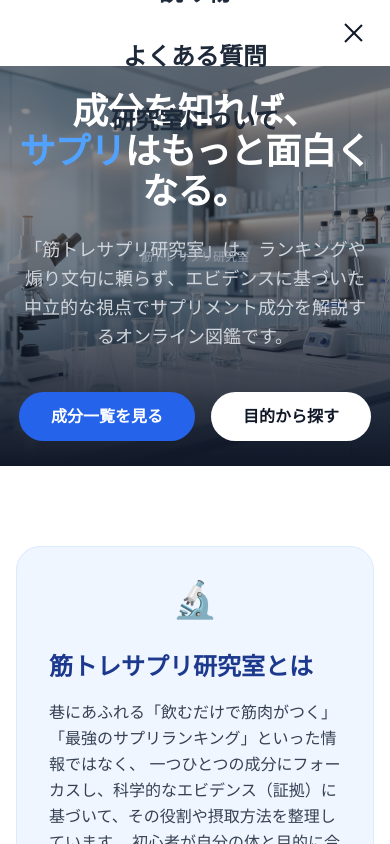
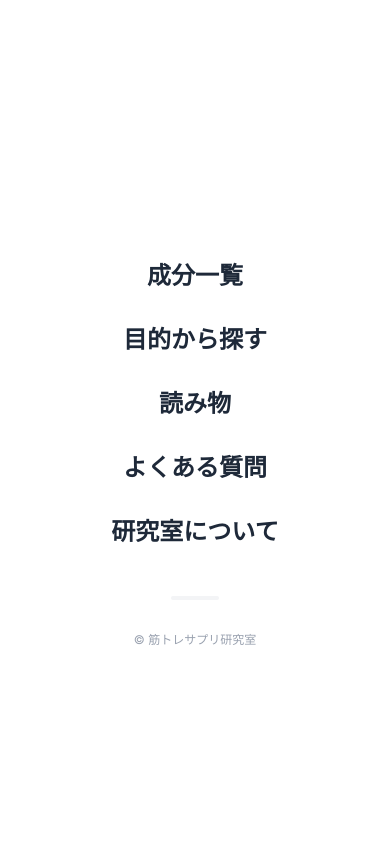
Before and after one commit to WAKAMUSYA/supplement-lab, a Next.js app: page / in a window 390 px wide. Both pictures are taken after a click on the button "メニューを開く". Shown: the top 844 px of the page. Built offline with nearby package versions, Linux system fonts and the light colour scheme.

Commit message:
変更内容

```diff
--- a/src/components/Navbar.tsx
+++ b/src/components/Navbar.tsx
@@ -31,21 +31,23 @@ export default function Navbar() {
   ];
 
   return (
-    <header className="sticky top-0 z-50 glass border-b border-gray-200">
+    <>
+      {/* Main Header */}
+      <header className="sticky top-0 z-[100] w-full bg-white/80 backdrop-blur-md border-b border-gray-100">
         <div className="container mx-auto px-4 h-16 flex items-center justify-between">
-        <Link href="/" className="text-xl font-bold flex items-center gap-2 relative z-50">
+          <Link href="/" className="text-xl font-bold flex items-center gap-2">
             <span className="text-primary text-2xl">🔬</span>
             <span className="gradient-text">筋トレサプリ研究室</span>
           </Link>
 
-        {/* Desktop Nav */}
-        <nav className="hidden md:flex items-center gap-8 text-sm font-medium">
+          {/* Desktop Navigation */}
+          <nav className="hidden md:flex items-center gap-8 text-sm font-medium text-gray-600">
             {navLinks.map((link) => (
               <Link
                 key={link.href}
                 href={link.href}
-              className={`transition-colors hover:text-primary ${
-                pathname === link.href ? "text-primary font-bold" : "text-gray-600"
+                className={`hover:text-primary transition-colors ${
+                  pathname === link.href ? "text-primary font-bold" : ""
                 }`}
               >
                 {link.label}
@@ -53,43 +55,47 @@ export default function Navbar() {
             ))}
           </nav>
 
-        {/* Mobile Menu Button */}
+          {/* Mobile Menu Toggle Button */}
           <button
-          className="md:hidden relative z-[60] p-2 text-gray-900 hover:text-primary focus:outline-none bg-white/50 rounded-lg backdrop-blur-sm"
             onClick={() => setIsOpen(!isOpen)}
-          aria-label="Toggle menu"
+            className="md:hidden p-2 text-gray-900 hover:text-primary focus:outline-none z-[110]"
+            aria-label={isOpen ? "メニューを閉じる" : "メニューを開く"}
           >
-          <div className="w-6 h-5 relative flex flex-col justify-between">
-            <span className={`w-full h-0.5 bg-current transition-all duration-300 origin-left ${isOpen ? "rotate-45 translate-x-1" : ""}`}></span>
-            <span className={`w-full h-0.5 bg-current transition-all duration-300 ${isOpen ? "opacity-0" : ""}`}></span>
-            <span className={`w-full h-0.5 bg-current transition-all duration-300 origin-left ${isOpen ? "-rotate-45 translate-x-1" : ""}`}></span>
+            {isOpen ? (
+              <svg className="w-7 h-7" fill="none" stroke="currentColor" viewBox="0 0 24 24">
+                <path strokeLinecap="round" strokeLinejoin="round" strokeWidth={2} d="M6 18L18 6M6 6l12 12" />
+              </svg>
+            ) : (
+              <svg className="w-7 h-7" fill="none" stroke="currentColor" viewBox="0 0 24 24">
+                <path strokeLinecap="round" strokeLinejoin="round" strokeWidth={2} d="M4 6h16M4 12h16M4 18h16" />
+              </svg>
+            )}
+          </button>
         </div>
-        </button>
+      </header>
 
       {/* Mobile Menu Overlay */}
       <div
-          className={`fixed inset-0 bg-white z-[55] md:hidden transition-all duration-500 ease-in-out ${
-            isOpen ? "translate-x-0 opacity-100" : "translate-x-full opacity-0"
+        className={`fixed inset-0 z-[105] md:hidden bg-white transition-all duration-300 transform ${
+          isOpen ? "translate-y-0 opacity-100" : "-translate-y-full opacity-0 invisible"
         }`}
       >
-          <div className="flex flex-col items-center justify-center h-full gap-8 px-6">
-            <div className="w-16 h-px bg-gray-100 mb-4"></div>
-            {navLinks.map((link, i) => (
+        <nav className="flex flex-col items-center justify-center h-full gap-8 px-6 pt-16">
+          {navLinks.map((link) => (
             <Link
               key={link.href}
               href={link.href}
-                className={`text-2xl font-bold transition-all duration-300 delay-[${i * 50}ms] ${
-                  pathname === link.href ? "text-primary translate-x-0" : "text-gray-800"
-                } ${isOpen ? "translate-x-0 opacity-100" : "translate-x-10 opacity-0"}`}
+              className={`text-2xl font-bold transition-colors ${
+                pathname === link.href ? "text-primary" : "text-gray-800"
+              }`}
             >
               {link.label}
             </Link>
           ))}
-            <div className="w-16 h-px bg-gray-100 mt-4"></div>
-            <p className="text-xs text-gray-400 mt-8">筋トレサプリ研究室</p>
+          <div className="w-12 h-1 bg-gray-100 rounded-full mt-4"></div>
+          <p className="text-xs text-gray-400">© 筋トレサプリ研究室</p>
+        </nav>
       </div>
-        </div>
-      </div>
-    </header>
+    </>
   );
 }
```
Lines whose indentation alone changed are shown as unchanged.
